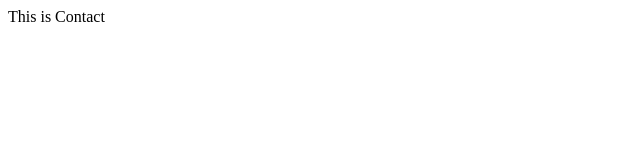
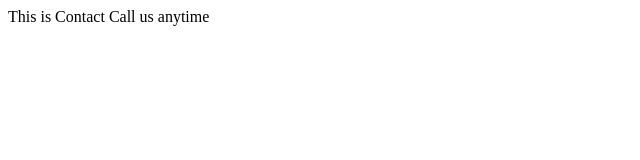
Before and after one commit to gm3bappy/mad-project, a plain HTML site: page contact.html in a window 1280 px wide. Shown: the whole page, without its empty margins (0-640 px from the left). Drawn offline with Linux system fonts and the light colour scheme.

Commit message:
Change something

```diff
--- a/contact.html
+++ b/contact.html
@@ -1,6 +1,7 @@
 <html>
 <body>
 	This is Contact
+	Call us anytime
 </body>
 
 </html>
```
